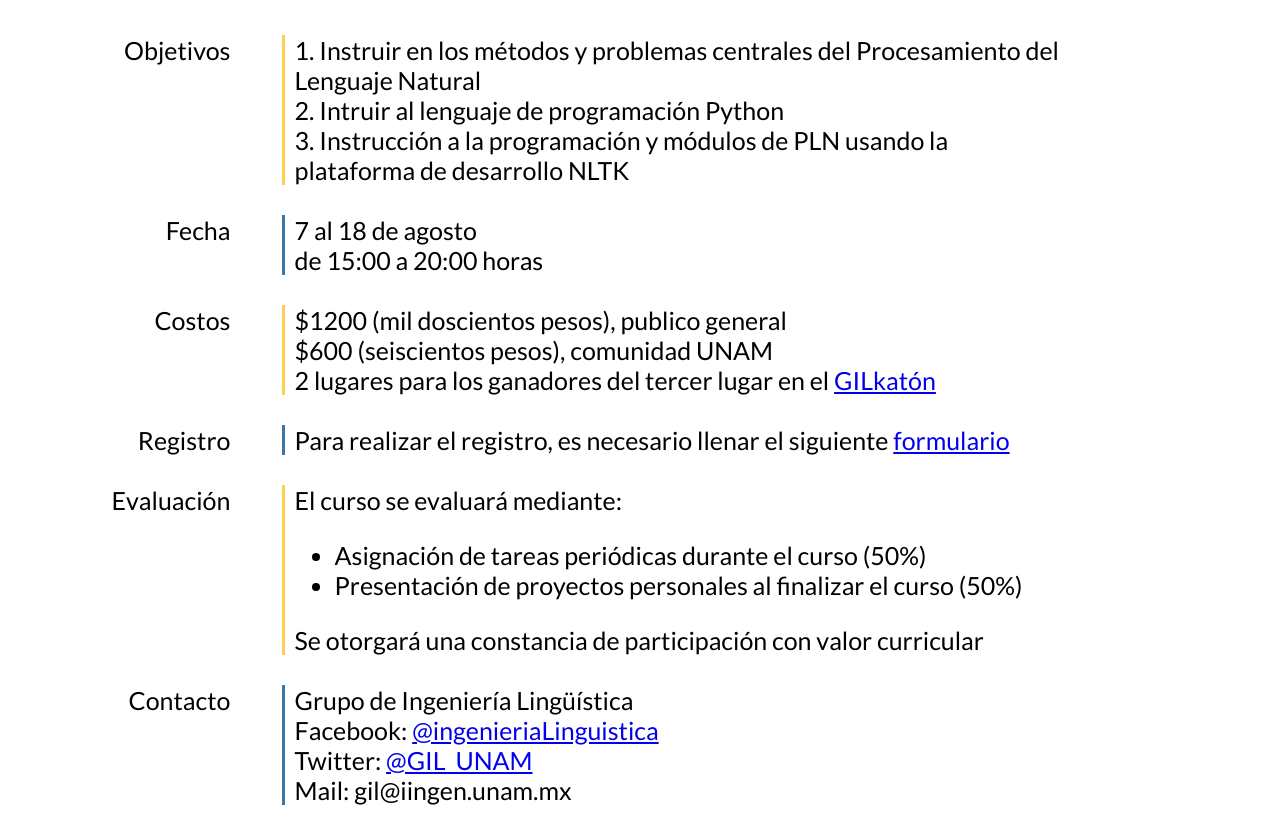
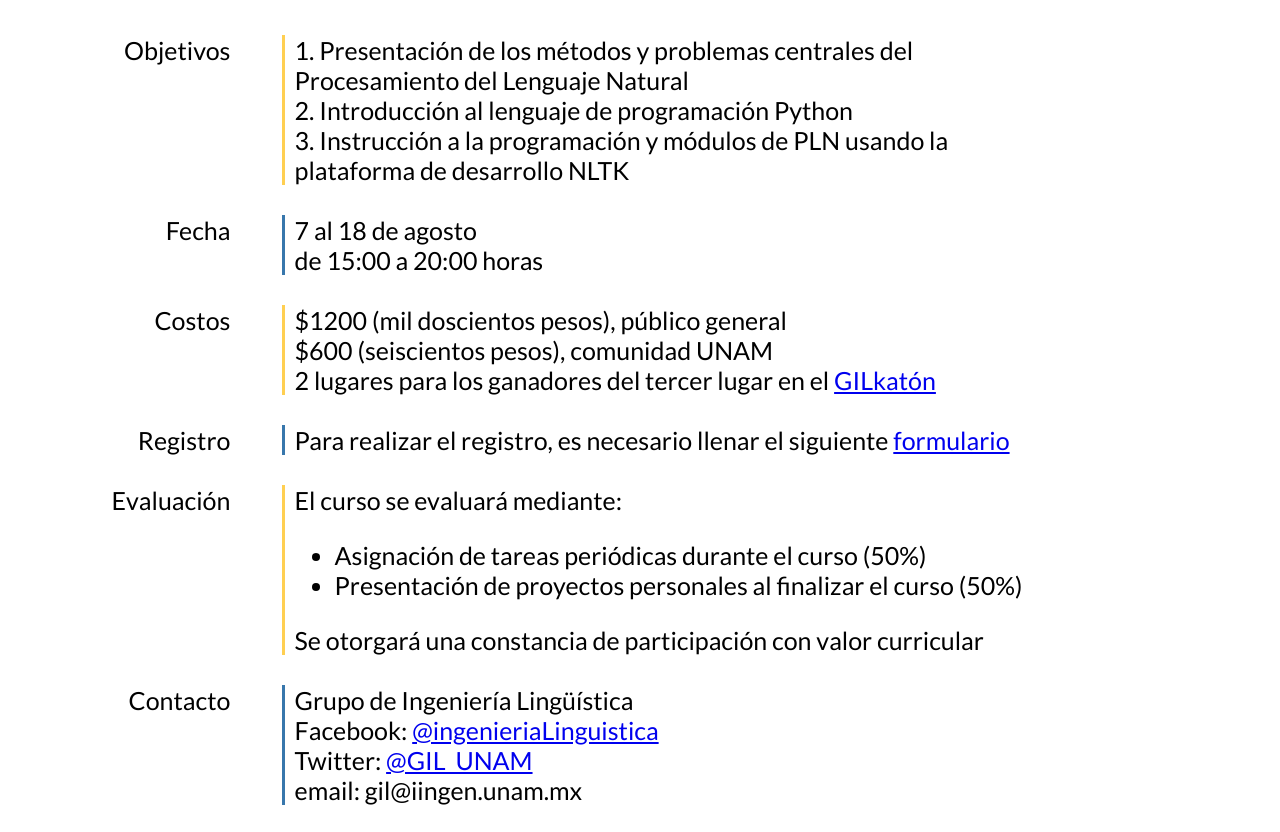
Before and after one commit to Bcalatayud/CursoPLN, a plain HTML site: page index.html in a window 1280 px wide. Shown: the part 209-1041 px from the top of the page. Drawn offline with Linux system fonts and the light colour scheme.

Commit message:
Cambio en las instrucción
Modificación de las instrucciones y descripciones de los objetivos

```diff
--- a/index.html
+++ b/index.html
@@ -40,8 +40,8 @@
 		<p>Objetivos</p>
 	</div>
 	<div class="Descripciones" style="border-color: #ffcf51">
-		<p>1. Instruir en los métodos y problemas centrales del Procesamiento del Lenguaje Natural</p>
-		<p>2. Intruir al lenguaje de programación Python</p>
+		<p>1. Presentación de los métodos y problemas centrales del Procesamiento del Lenguaje Natural</p>
+		<p>2. Introducción al lenguaje de programación Python</p>
 		<p>3. Instrucción a la programación y módulos de PLN usando la plataforma de desarrollo NLTK</p>
 	</div>
 
@@ -66,7 +66,7 @@
 		<p>Costos</p>
 	</div>
 	<div class="Descripciones" style="border-color: #ffcf51">
-		<p>$1200 (mil doscientos pesos), publico general</p>
+		<p>$1200 (mil doscientos pesos), público general</p>
 		<p>$600 (seiscientos pesos), comunidad UNAM</p>
 		<p>2 lugares para los ganadores del tercer lugar en el <a href="http://www.corpus.unam.mx/GILkaton/">GILkatón</a></p>
 	</div>
@@ -114,7 +114,7 @@
 			Twitter: <a href="https://twitter.com/GIL_UNAM" target="_blank"> @GIL_UNAM </a>
 		</p>
 		<p>
-			Mail: gil@iingen.unam.mx
+			email: gil@iingen.unam.mx
 		</p>
 	</div>
 </div>
```
